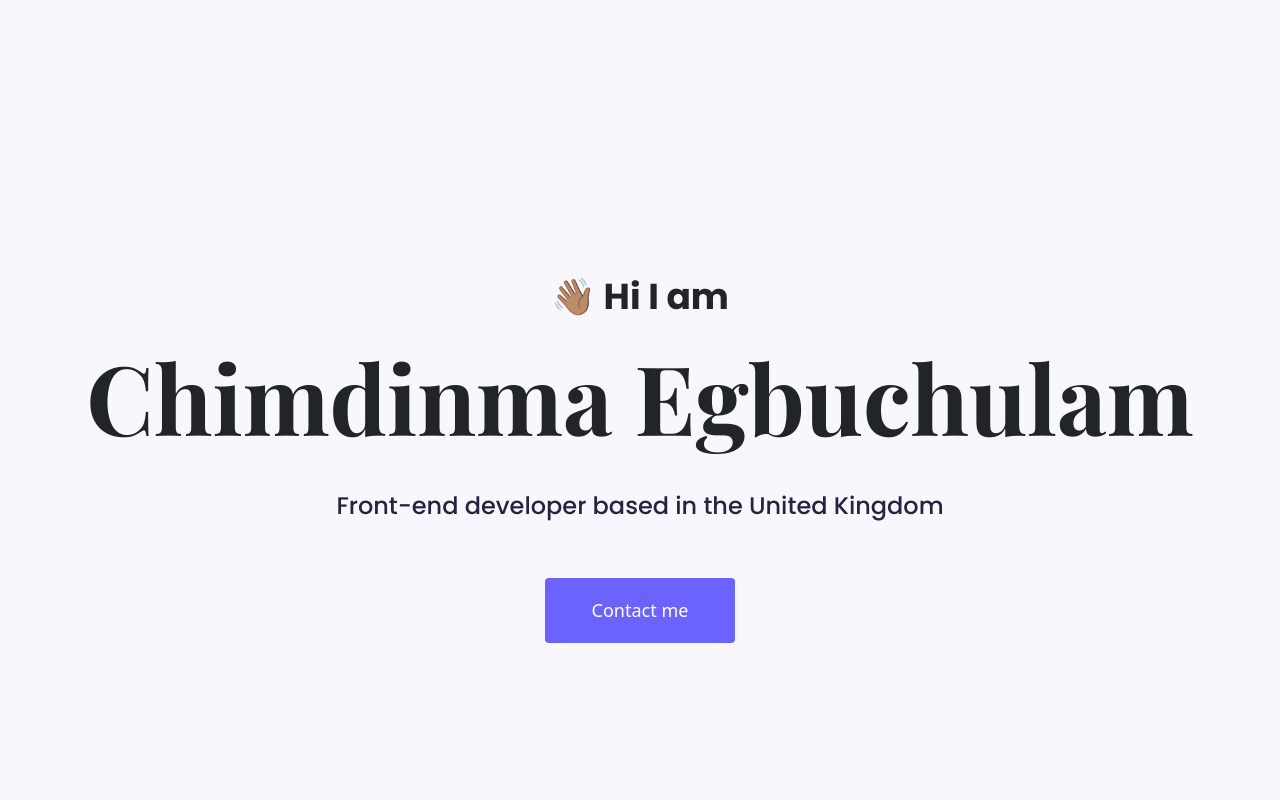
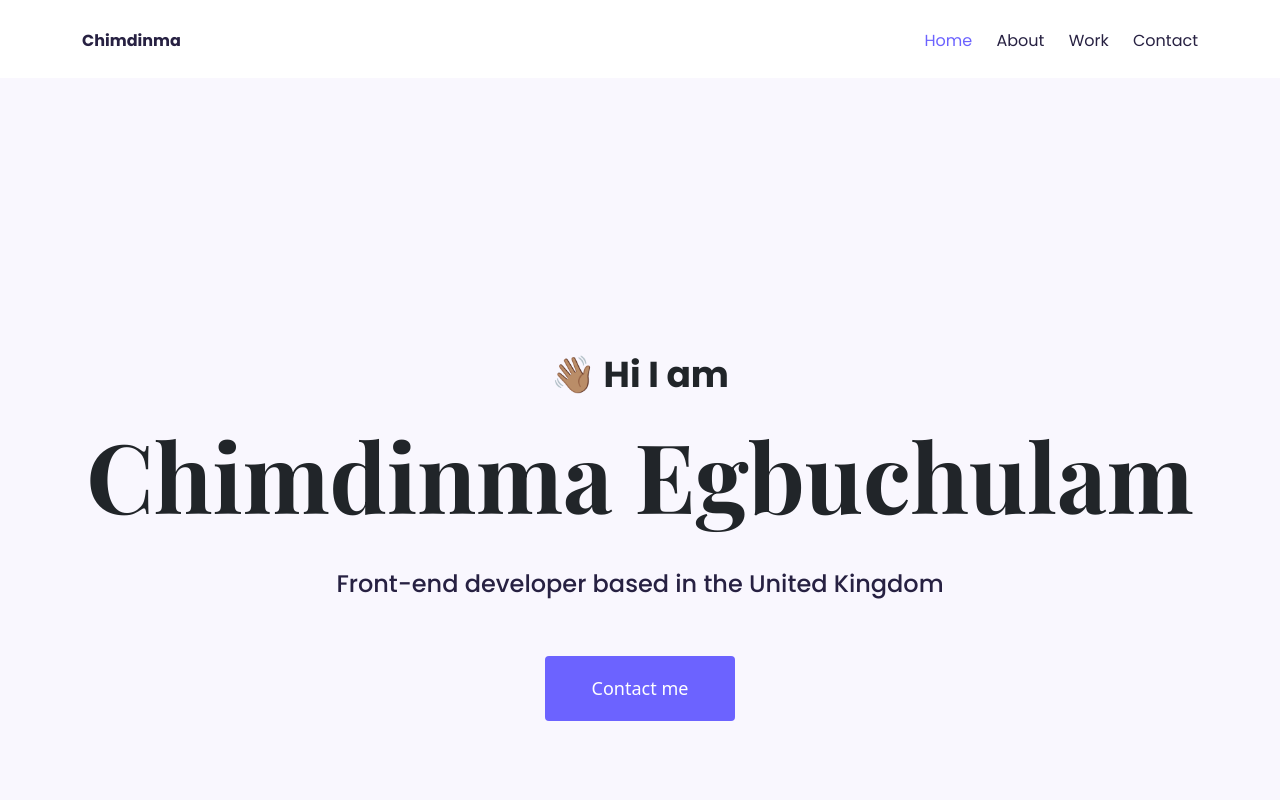
Before and after one commit to didichulam/portfolio-website-chimdinma, a plain HTML site: page index.html in a window 1280 px wide. Shown: the top 800 px of the page. Drawn offline with nearby package versions, Linux system fonts and the light colour scheme; a web font is replaced by a local one.

Commit message:
added and styled the header

```diff
--- a/index.html
+++ b/index.html
@@ -18,6 +18,27 @@
 </head>
 
 <body>
+  <nav>
+    <div class=" d-flex justify-content-between container">
+      <p class="logo">
+        <a href="/">Chimdinma</a>
+      </p>
+      <ul>
+        <li class="active">
+          <a href="/">Home</a>
+        </li>
+        <li>
+          <a href="/about.html">About</a>
+        </li>
+        <li>
+          <a href="/work.html">Work</a>
+        </li>
+        <li>
+          <a href="/contact.html">Contact</a>
+        </li>
+      </ul>
+    </div>
+  </nav>
   <div class="hero">
     <p>👋🏽 Hi I am</p>
     <h1>Chimdinma Egbuchulam</h1>
--- a/styles/portfolio.css
+++ b/styles/portfolio.css
@@ -3,6 +3,37 @@
   --secondary-color: #f9f7fe;
   --heading-font-family: "Playfair Display", serif;
   --default-font-family: "Poppins", sans-serif;
+}
+
+.logo {
+  font-weight: bold;
+}
+nav {
+  padding-top: 20px;
+  line-height: 42px;
+  font-family: var(--default-font-family);
+  font-size: 16px;
+}
+nav ul {
+  padding: 0;
+  margin: 0;
+}
+
+nav li {
+  display: inline;
+  list-style: none;
+  margin-left: 20px;
+}
+
+nav a {
+  text-decoration: none;
+  color: #272142;
+  transition: all 150ms ease-in-out;
+}
+
+nav a:hover,
+nav li.active a {
+  color: var(--branding-color);
 }
 
 .hero {
@@ -132,4 +163,8 @@ img {
     text-align: center;
     padding: 0;
   }
+
+  nav a {
+    font-size: 12px;
+  }
 }
```
